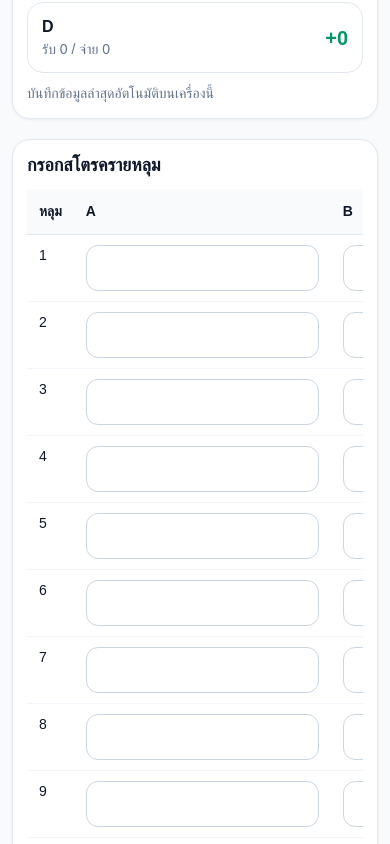
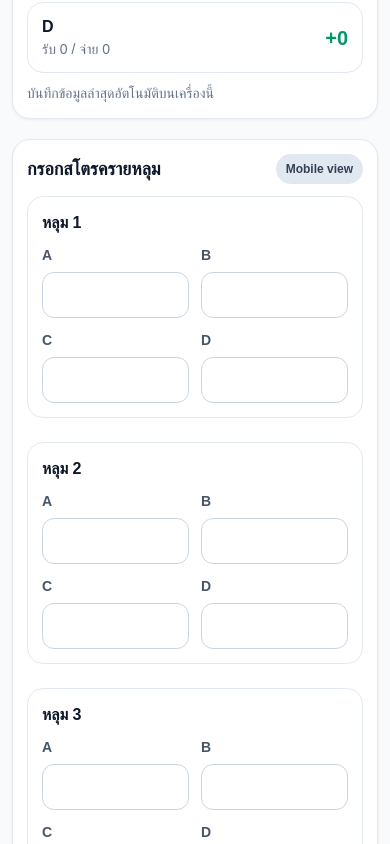
Before and after one commit to tanakornta-ops/golf-app, a Next.js app: page / in a window 390 px wide. Shown: the part 1160-2004 px from the top of the page. Built offline with nearby package versions, Linux system fonts and the light colour scheme.

Commit message:
Update page.tsx
Dev for mobile

```diff
--- a/app/page.tsx
+++ b/app/page.tsx
@@ -306,6 +306,8 @@ type AppState = {
   scores: ScoreCell[][];
 };
 
+type ViewMode = 'mobile' | 'desktop';
+
 function downloadTextFile(filename: string, content: string, mimeType: string): void {
   const blob = new Blob([content], { type: mimeType });
   const url = URL.createObjectURL(blob);
@@ -337,12 +339,24 @@ function netColor(value: number): string {
 }
 
 export default function GolfBettingWebApp() {
+  const [viewMode, setViewMode] = useState<ViewMode>('desktop');
   const [playerCount, setPlayerCount] = useState<number>(DEFAULT_PLAYER_COUNT);
   const [players, setPlayers] = useState<string[]>(makePlayers(DEFAULT_PLAYER_COUNT));
   const [rate, setRate] = useState<number>(20);
   const [scores, setScores] = useState<ScoreCell[][]>(makeScores(DEFAULT_PLAYER_COUNT));
   const [isLoaded, setIsLoaded] = useState<boolean>(false);
   const [message, setMessage] = useState<string>('');
+
+  useEffect(() => {
+    const updateViewMode = () => {
+      setViewMode(window.innerWidth < 768 ? 'mobile' : 'desktop');
+    };
+
+    updateViewMode();
+    window.addEventListener('resize', updateViewMode);
+
+    return () => window.removeEventListener('resize', updateViewMode);
+  }, []);
 
   useEffect(() => {
     try {
@@ -550,8 +564,34 @@ export default function GolfBettingWebApp() {
         </div>
 
         <div style={styles.card}>
+          <div style={{ display: 'flex', justifyContent: 'space-between', alignItems: 'center', gap: 10, flexWrap: 'wrap' }}>
             <h2 style={styles.subtitle}>กรอกสโตรครายหลุม</h2>
+            <span style={styles.badge}>{viewMode === 'mobile' ? 'Mobile view' : 'Desktop view'}</span>
+          </div>
           <div style={{ height: 12 }} />
+          {viewMode === 'mobile' ? (
+            <div style={{ display: 'grid', gap: 12 }}>
+              {scores.map((row, holeIdx) => (
+                <div key={holeIdx} style={styles.holeCard}>
+                  <div style={{ fontWeight: 700, marginBottom: 10 }}>หลุม {holeIdx + 1}</div>
+                  <div style={styles.playersRow}>
+                    {row.map((value, playerIdx) => (
+                      <div key={playerIdx}>
+                        <label style={styles.label}>{players[playerIdx]}</label>
+                        <input
+                          style={styles.input}
+                          type="number"
+                          min="1"
+                          value={value}
+                          onChange={(e) => updateScore(holeIdx, playerIdx, e.target.value)}
+                        />
+                      </div>
+                    ))}
+                  </div>
+                </div>
+              ))}
+            </div>
+          ) : (
             <div style={styles.scoreTableWrap}>
               <table style={styles.table}>
                 <thead>
@@ -582,6 +622,7 @@ export default function GolfBettingWebApp() {
                 </tbody>
               </table>
             </div>
+          )}
         </div>
 
         <div style={styles.gridBottom}>
```
Lines whose indentation alone changed are shown as unchanged.
